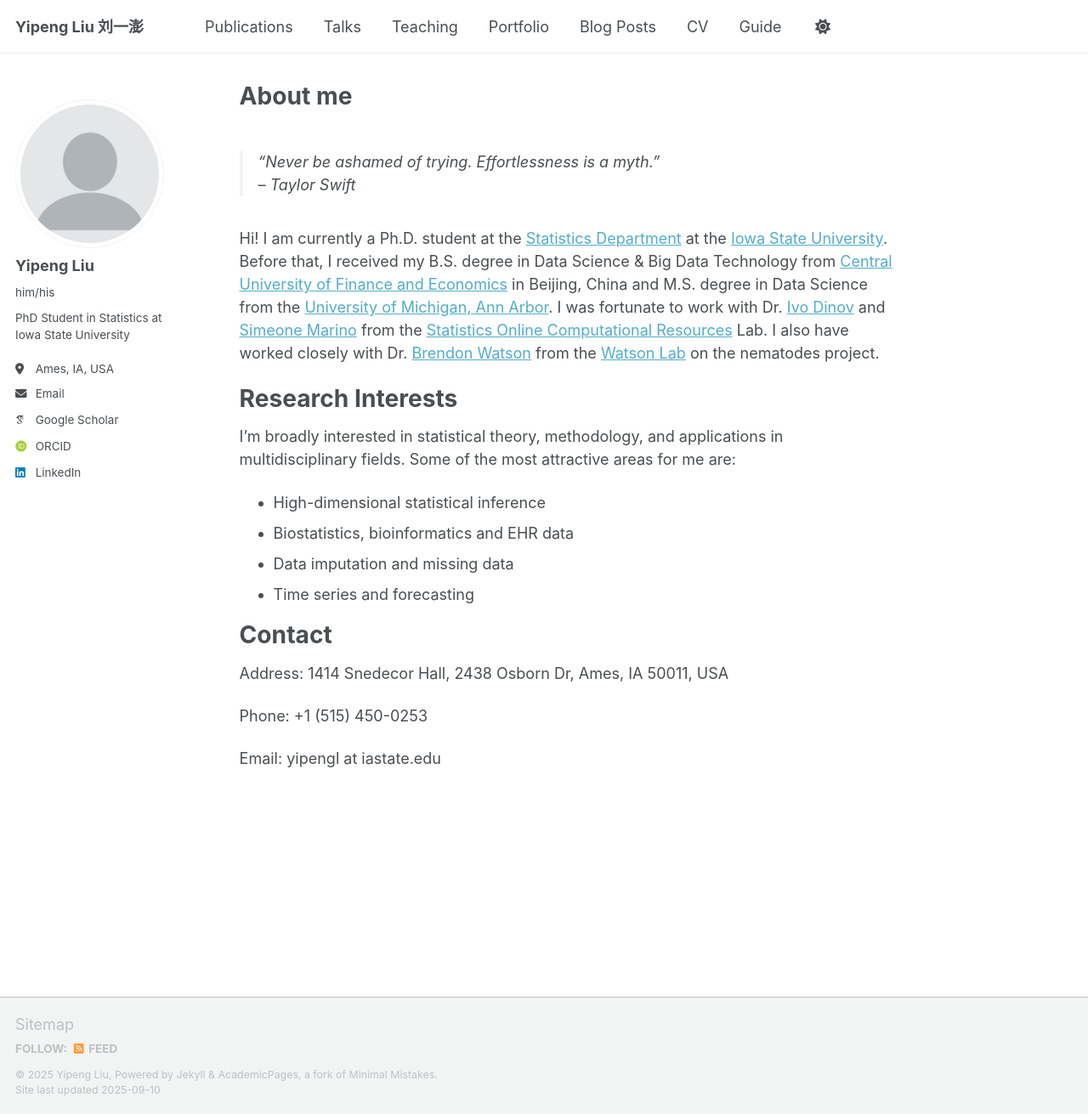
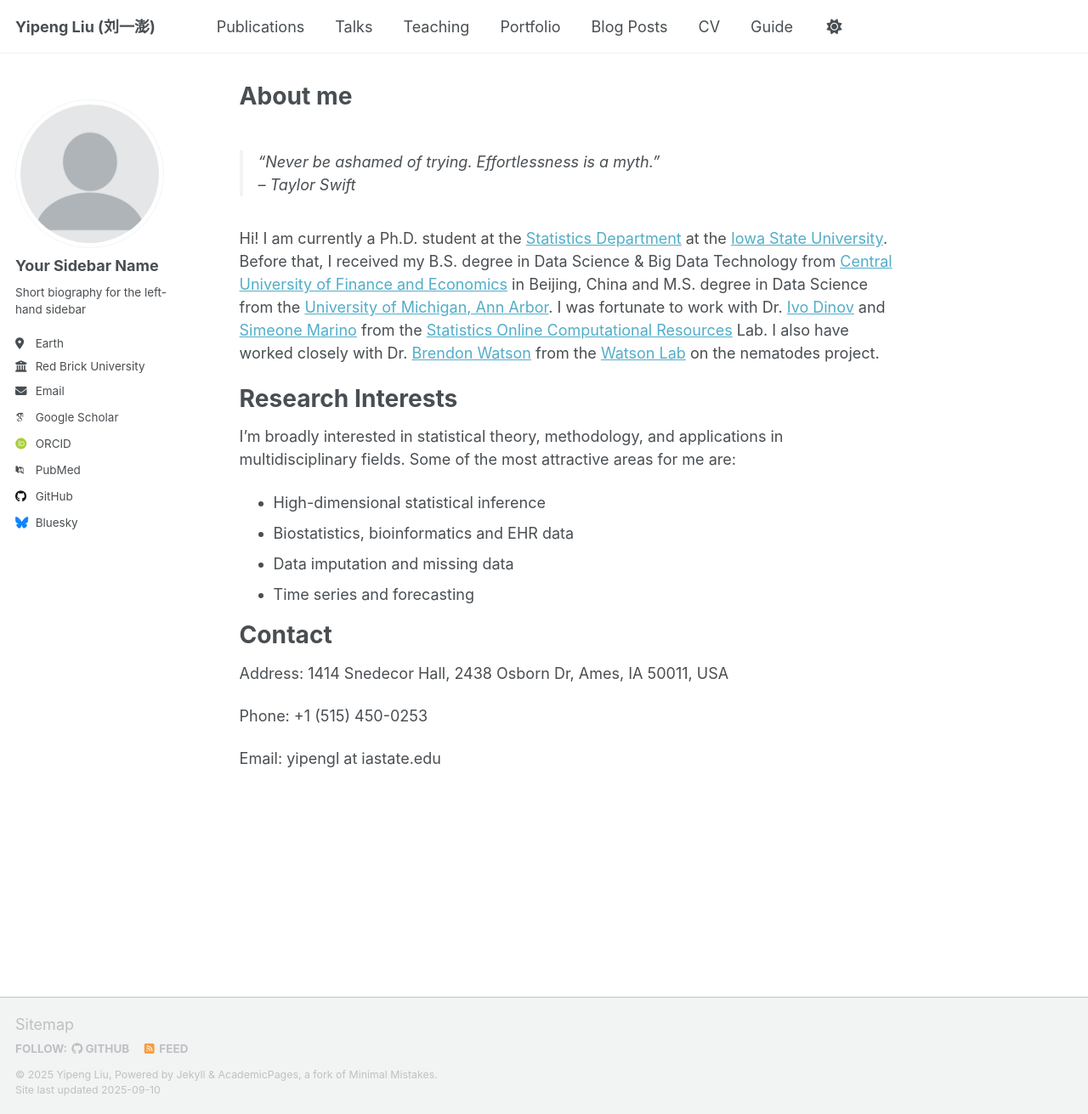
Before and after one commit to efraimlyp/efraimlyp.github.io, a Jekyll site: the page built from _pages/about.md, in a window 1280 px wide and 1311 px high. Shown: the whole window at 85% size. Built offline with Jekyll 4.4.1, drawn with Linux system fonts in a browser that asks for light colours; some web fonts are replaced; a script that is not in the unit is left out; some of the changed lines change nothing that is shown.

Commit message:
Update _config.yml

```diff
--- a/_config.yml
+++ b/_config.yml
@@ -9,7 +9,7 @@
 # Basic Site Settings
 locale                   : "en-US"
 site_theme               : "default" # Currently available options are "default", "air"
-title                    : "Yipeng Liu 刘一澎"
+title                    : "Yipeng Liu (刘一澎)"
 title_separator          : "-"
 name                     : &name "Yipeng Liu"
 description              : &description "Yipeng Liu's academic portfolio"   # Update this with a general description of your site, this is the default if not overridden by a page
@@ -24,16 +24,60 @@
 author:
   # Biographic information
   avatar           : "profile.png"
-  name             : "Yipeng Liu"
-  pronouns         : "him/his"
-  bio              : "PhD Student in Statistics at Iowa State University"
-  location         : "Ames, IA, USA"
-  email            : "yipengl@iastate.edu"
+  name             : "Your Sidebar Name"
+  pronouns         : # example: "she/her"
+  bio              : "Short biography for the left-hand sidebar"
+  location         : "Earth"
+  employer         : "Red Brick University"
+  uri              : # URL
+  email            : "none@example.org"
 
   # Academic websites
-  googlescholar    : "https://scholar.google.com/citations?hl=en&user=syEiDCwAAAAJ"
-  orcid            : "https://orcid.org/0009-0002-7177-1155"
-  linkedin         : "www.linkedin.com/in/yipeng-liu-efraim"
+  academia         : # URL
+  arxiv            : # URL - Update with the correct link to your profile
+  googlescholar    : "https://scholar.google.com/citations?user=PS_CX0AAAAAJ"
+  inspire-hep      : # URL
+  impactstory      : # URL
+  orcid            : "http://orcid.org/yourorcidurl"
+  semantic         : # URL
+  pubmed           : "https://www.ncbi.nlm.nih.gov/pubmed/?term=john+snow"
+  researchgate     : # URL
+  scopus           : # URL
+
+  # Repositories and software development
+  bitbucket        : # Username - Update with your username on the site
+  codepen          : # Username
+  dribbble         : # Username
+  github           : "academicpages"
+  kaggle           : # Username
+  stackoverflow    : # User number or user number and name (i.e., use "1" or "1/jeff-atwood")
+
+  # Social media
+  artstation       : # Username
+  bluesky          : "bsky.app" # Replace this with you Bluesky username
+  facebook         : # Username
+  flickr           : # Username
+  foursquare       : # Username
+  goodreads        : # Username
+  google_plus      : # Username
+  keybase          : # Username
+  instagram        : # Username
+  lastfm           : # Username
+  linkedin         : # Username
+  mastodon         : # URL
+  medium           : # URL
+  pinterest        : # Username
+  soundcloud       : # Username
+  steam            : # Username
+  telegram         : # URL
+  tumblr           : # Username
+  twitter          : # Username for X / Twitter
+  vine             : # Username
+  weibo            : # Username
+  wikipedia        : # Username
+  xing             : # Username
+  youtube          : # Username
+  zhihu            : # Username
 
 # Publication Category - The following the list of publication categories and their headings
 publication_category:
```
